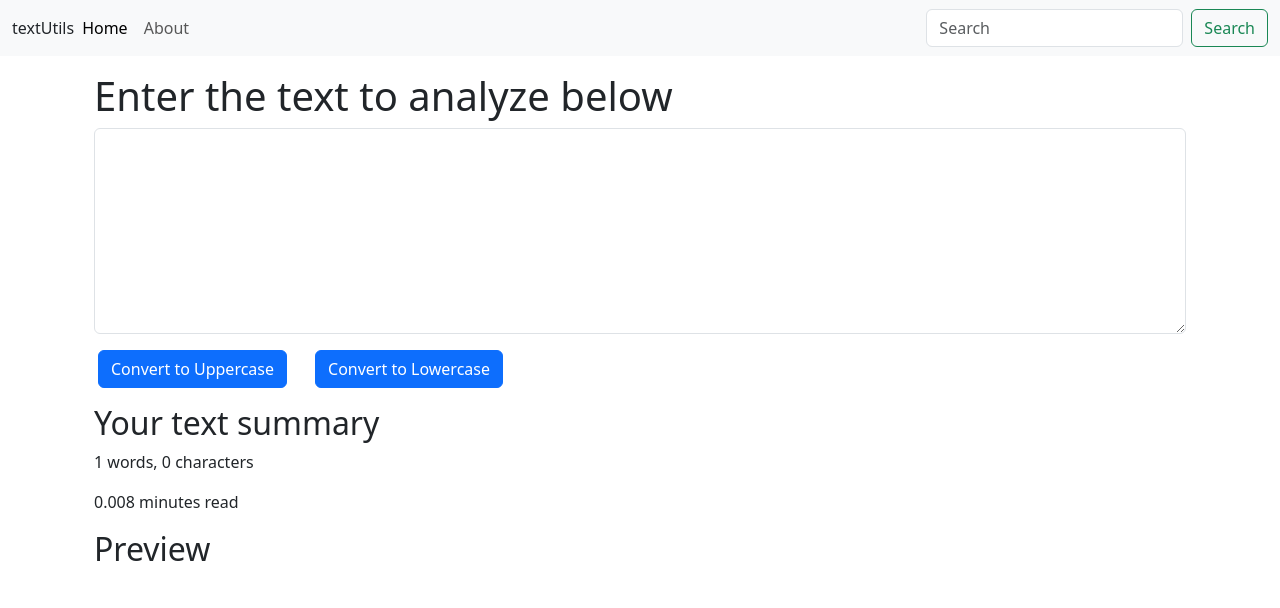
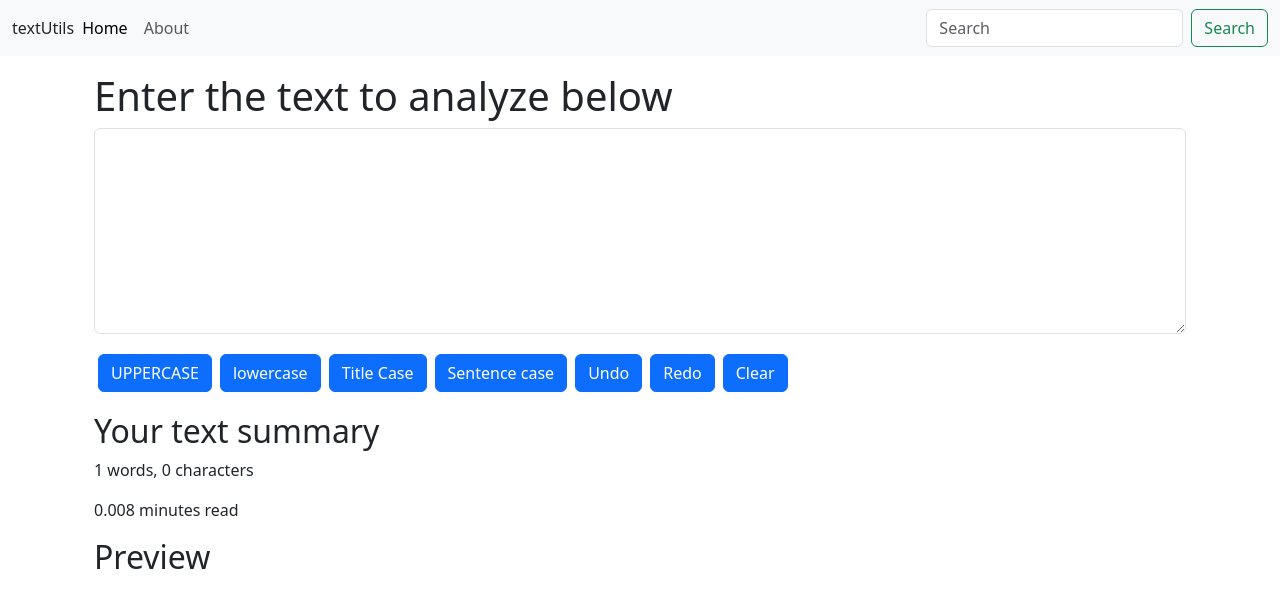
Before and after one commit to Gayatri-tech/textUtilities-React, a React (Create React App) app: page / in a window 1280 px wide. Shown: the top 608 px of the page. Built offline with nearby package versions, Linux system fonts and the light colour scheme.

Commit message:
added new functionality

```diff
--- a/src/components/TextForm.js
+++ b/src/components/TextForm.js
@@ -1,18 +1,65 @@
 import React, { useState } from "react";
 
 export default function TextForm(props) {
-  const handleUpClick = () => {
+  const [text, setText] = useState("");
+  const [undoStack, setUndoStack] = useState("[]");
+  const [redoStack, setRedoStack] = useState("[]");
+
+  const handleOnChange = (event) => {
+    let newText = event.target.value;
+    setUndoStack([...undoStack, text]);
+    setRedoStack([]);
+    setText(newText);
+  };
+
+  const handleUpperClick = () => {
     let newText = text.toUpperCase();
     setText(newText);
   };
-  const handleLowClick = () => {
+
+  const handleLowerClick = () => {
     let newText = text.toLowerCase();
     setText(newText);
   };
-  const handleOnChange = (event) => {
-    setText(event.target.value);
+
+  const handleClearClick = () => {
+    let newText = "";
+    setText(newText);
   };
-  const [text, setText] = useState("");
+
+  const handleTitleClick = () => {
+    let newText = text
+      .toLowerCase()
+      .split(" ")
+      .map((word) => word.charAt(0).toUpperCase() + word.slice(1))
+      .join(" ");
+    setText(newText);
+  };
+
+  const handleSentenceClick = () => {
+    let sentence = text.toLowerCase().split(". ");
+    for (let i = 0; i < sentence.length; i++) {
+      sentence[i] = sentence[i][0].toUpperCase() + sentence[i].slice(1);
+    }
+    let newText = sentence.join(". ");
+    setText(newText);
+  };
+
+  const handleUndoClick = () => {
+    if (undoStack.length > 0) {
+      const newText = redoStack.pop();
+      undoStack.push(text);
+      setText(newText);
+    }
+  };
+  const handleRedoClick = () => {
+    if (redoStack.length > 0) {
+      const newText = undoStack.pop();
+      redoStack.push(text);
+      setText(newText);
+    }
+  };
+
   return (
     <>
       <div className="container">
@@ -26,11 +73,41 @@ export default function TextForm(props) {
             onChange={handleOnChange}
           ></textarea>
         </div>
-        <button className="btn btn-primary mx-1" onClick={handleUpClick}>
-          Convert to Uppercase
+        <button
+          className="btn btn-primary mx-1 my-1"
+          onClick={handleUpperClick}
+        >
+          UPPERCASE
         </button>
-        <button className="btn btn-primary mx-4" onClick={handleLowClick}>
-          Convert to Lowercase
+        <button
+          className="btn btn-primary mx-1 my-1"
+          onClick={handleLowerClick}
+        >
+          lowercase
+        </button>
+        <button
+          className="btn btn-primary mx-1 my-1"
+          onClick={handleTitleClick}
+        >
+          Title Case
+        </button>
+        <button
+          className="btn btn-primary mx-1 my-1"
+          onClick={handleSentenceClick}
+        >
+          Sentence case
+        </button>
+        <button className="btn btn-primary mx-1 my-1" onClick={handleUndoClick}>
+          Undo
+        </button>
+        <button className="btn btn-primary mx-1 my-1" onClick={handleRedoClick}>
+          Redo
+        </button>
+        <button
+          className="btn btn-primary mx-1 my-1"
+          onClick={handleClearClick}
+        >
+          Clear
         </button>
       </div>
       <div className="container my-3">
```
